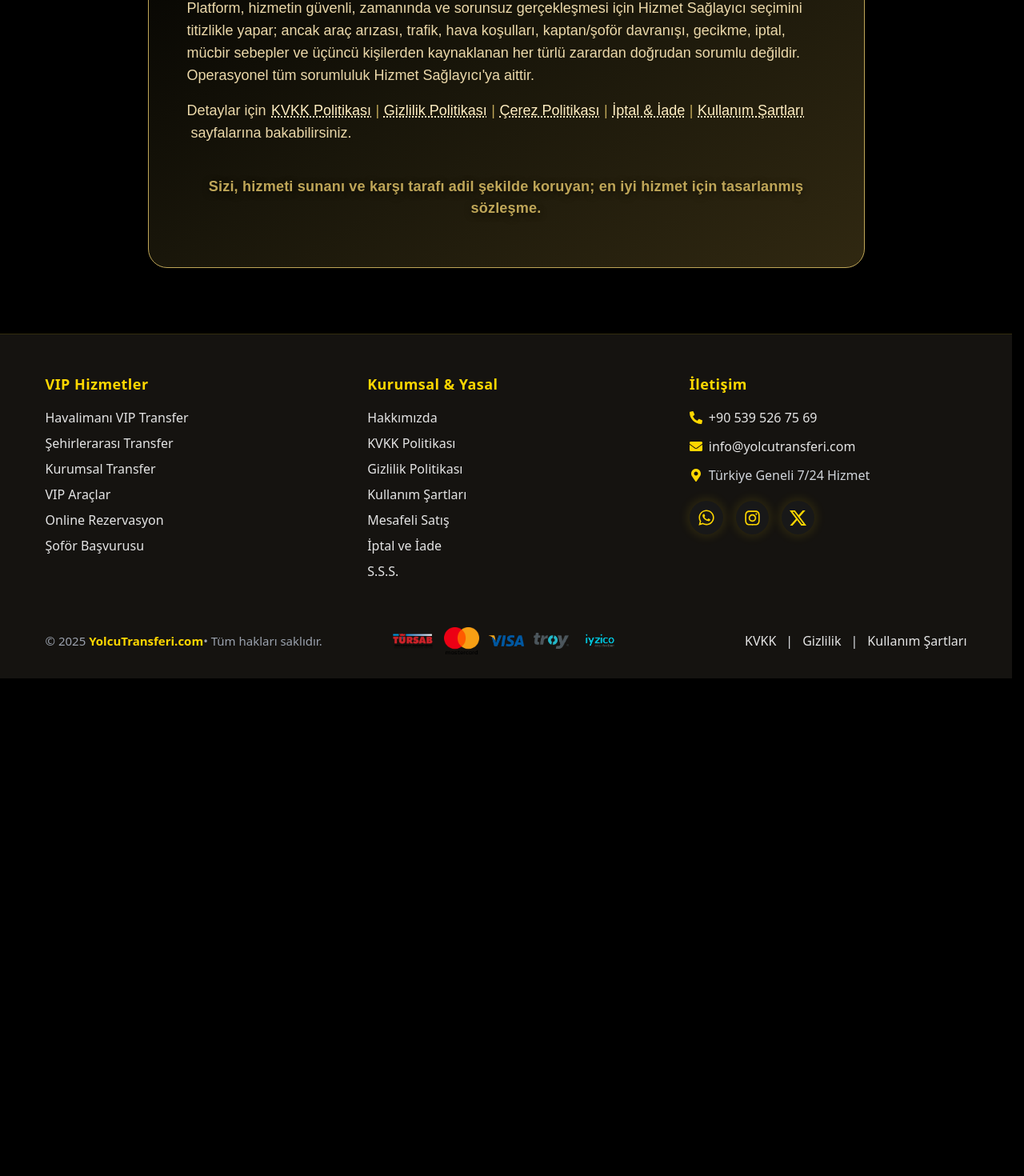
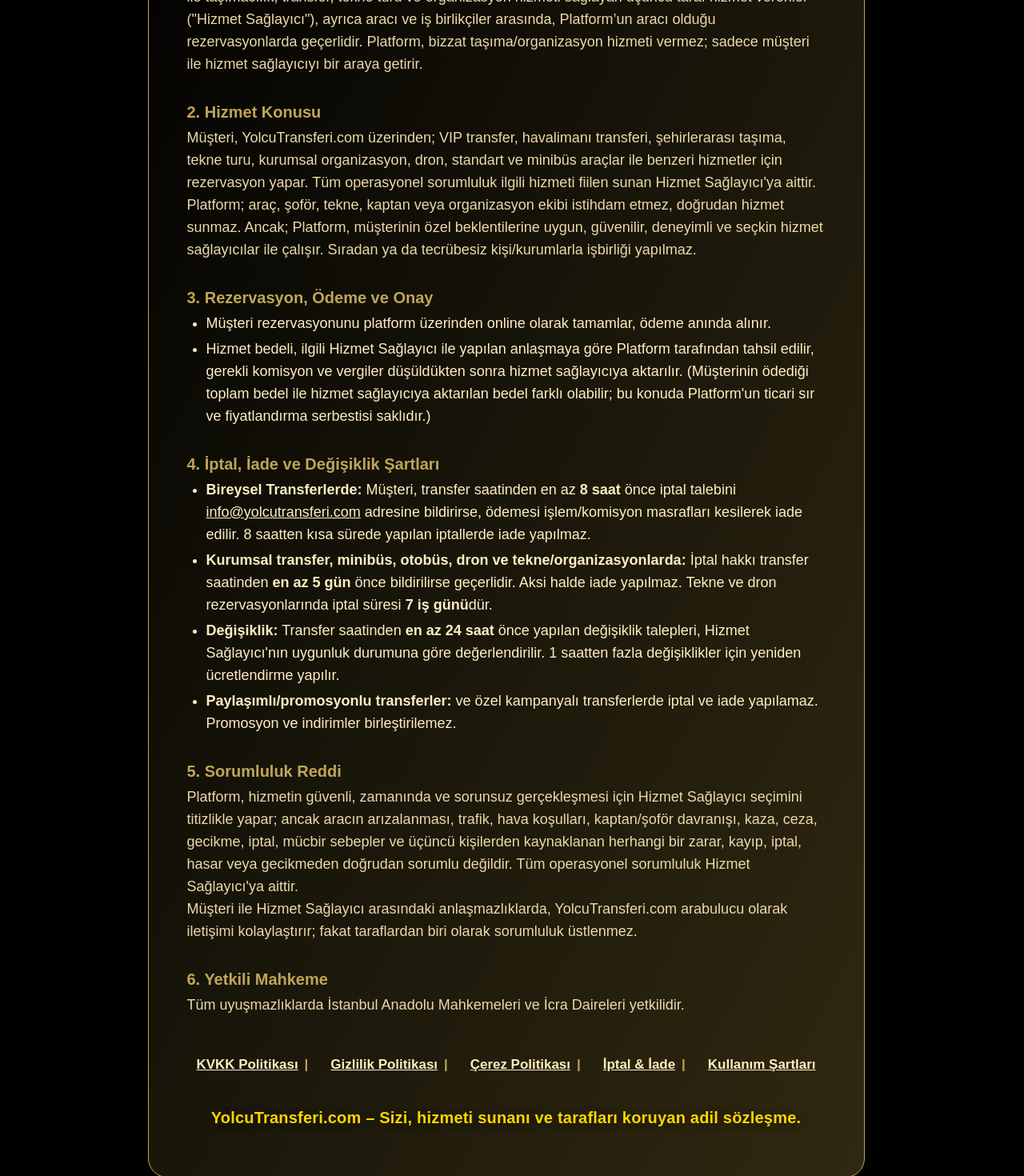
Before and after one commit to haliltayfur/yolcutransferi, a Next.js app: page /mesafeli-satis in a window 1280 px wide. Shown: the part 400-1870 px from the top of the page at 80% size. Before the commit the page ends 1248 px from the top, so only its background shows below. Built offline with nearby package versions, Linux system fonts and the light colour scheme.

Commit message:
Update page.js

```diff
--- a/app/mesafeli-satis/page.js
+++ b/app/mesafeli-satis/page.js
@@ -2,31 +2,11 @@
 import { useState } from "react";
 
 const POLICY_LINKS = [
-  {
-    id: "kvkk",
-    label: "KVKK Politikası",
-    url: "/kvkk",
-  },
-  {
-    id: "gizlilik",
-    label: "Gizlilik Politikası",
-    url: "/gizlilik-politikasi",
-  },
-  {
-    id: "cerez",
-    label: "Çerez Politikası",
-    url: "/cerez",
-  },
-  {
-    id: "iade",
-    label: "İptal & İade",
-    url: "/iade",
-  },
-  {
-    id: "kullanim",
-    label: "Kullanım Şartları",
-    url: "/kullanim-sartlari",
-  },
+  { id: "kvkk", label: "KVKK Politikası", url: "/kvkk" },
+  { id: "gizlilik", label: "Gizlilik Politikası", url: "/gizlilik-politikasi" },
+  { id: "cerez", label: "Çerez Politikası", url: "/cerez" },
+  { id: "iade", label: "İptal & İade", url: "/iade" },
+  { id: "kullanim", label: "Kullanım Şartları", url: "/kullanim-sartlari" },
 ];
 
 export default function MesafeliSatisSozlesmesi() {
@@ -59,37 +39,6 @@ export default function MesafeliSatisSozlesmesi() {
     }
   }
 
-  // Link satırı (anlamlı cümleye gömülü şekilde)
-  const linkBar = (
-    <span>
-      Detaylar için&nbsp;
-      {POLICY_LINKS.map((link, idx) => (
-        <span key={link.id}>
-          <button
-            type="button"
-            className="policy-link underline decoration-dotted decoration-2 underline-offset-2"
-            onClick={() => handlePopup(link)}
-            style={{
-              color: "#ffeec2",
-              cursor: "pointer",
-              padding: "0 1.5px",
-              background: "none",
-              border: "none",
-              fontWeight: 500,
-              fontSize: "1em"
-            }}
-          >
-            {link.label}
-          </button>
-          {idx < POLICY_LINKS.length - 1 && (
-            <span className="mx-1 text-[#bfa658]">|</span>
-          )}
-        </span>
-      ))}
-      &nbsp;sayfalarına bakabilirsiniz.
-    </span>
-  );
-
   return (
     <main className="flex justify-center items-center min-h-[90vh] bg-black">
       <section className="w-full max-w-4xl mx-auto border border-[#bfa658] rounded-3xl shadow-2xl px-6 md:px-12 py-14 bg-gradient-to-br from-black via-[#19160a] to-[#302811] mt-16 mb-10">
@@ -101,33 +50,103 @@ export default function MesafeliSatisSozlesmesi() {
           YolcuTransferi.com'dan yapılan her rezervasyon aşağıdaki sözleşme koşullarına tabidir.
         </div>
 
-        {/* Sözleşme örnek */}
-        <div className="text-base md:text-lg text-[#ecd9aa] leading-relaxed font-normal space-y-7">
+        {/* Sözleşme İçeriği */}
+        <div className="text-base md:text-lg text-[#ecd9aa] leading-relaxed font-normal space-y-8">
+          {/* Taraflar */}
           <section>
-            <h2 className="text-[#bfa658] font-bold text-xl mb-1">Sorumluluk Reddi</h2>
+            <h2 className="text-[#bfa658] font-bold text-xl mb-1">1. Taraflar ve Tanımlar</h2>
             <p>
-              Platform, hizmetin güvenli, zamanında ve sorunsuz gerçekleşmesi için Hizmet Sağlayıcı seçimini titizlikle yapar; ancak araç arızası, trafik, hava koşulları, kaptan/şoför davranışı, gecikme, iptal, mücbir sebepler ve üçüncü kişilerden kaynaklanan her türlü zarardan doğrudan sorumlu değildir. Operasyonel tüm sorumluluk Hizmet Sağlayıcı'ya aittir.
+              Bu sözleşme, <span className="font-bold">YolcuTransferi.com</span> ("Platform") üzerinden hizmet alan gerçek/tüzel kişi ("Müşteri") ile taşımacılık, transfer, tekne turu ve organizasyon hizmeti sağlayan üçüncü taraf hizmet verenler ("Hizmet Sağlayıcı"), ayrıca aracı ve iş birlikçiler arasında, Platform’un aracı olduğu rezervasyonlarda geçerlidir. Platform, bizzat taşıma/organizasyon hizmeti vermez; sadece müşteri ile hizmet sağlayıcıyı bir araya getirir.
             </p>
-            <p className="mt-4">
-              {linkBar}
+          </section>
+
+          {/* Hizmet Konusu */}
+          <section>
+            <h2 className="text-[#bfa658] font-bold text-xl mb-1">2. Hizmet Konusu</h2>
+            <p>
+              Müşteri, YolcuTransferi.com üzerinden; VIP transfer, havalimanı transferi, şehirlerarası taşıma, tekne turu, kurumsal organizasyon, dron, standart ve minibüs araçlar ile benzeri hizmetler için rezervasyon yapar. Tüm operasyonel sorumluluk ilgili hizmeti fiilen sunan Hizmet Sağlayıcı'ya aittir. Platform; araç, şoför, tekne, kaptan veya organizasyon ekibi istihdam etmez, doğrudan hizmet sunmaz. Ancak; Platform, müşterinin özel beklentilerine uygun, güvenilir, deneyimli ve seçkin hizmet sağlayıcılar ile çalışır. Sıradan ya da tecrübesiz kişi/kurumlarla işbirliği yapılmaz.
+            </p>
+          </section>
+
+          {/* Rezervasyon & Ödeme */}
+          <section>
+            <h2 className="text-[#bfa658] font-bold text-xl mb-1">3. Rezervasyon, Ödeme ve Onay</h2>
+            <ul className="list-disc pl-6 space-y-1 text-[#ffeec2]">
+              <li>Müşteri rezervasyonunu platform üzerinden online olarak tamamlar, ödeme anında alınır.</li>
+              <li>Hizmet bedeli, ilgili Hizmet Sağlayıcı ile yapılan anlaşmaya göre Platform tarafından tahsil edilir, gerekli komisyon ve vergiler düşüldükten sonra hizmet sağlayıcıya aktarılır. (Müşterinin ödediği toplam bedel ile hizmet sağlayıcıya aktarılan bedel farklı olabilir; bu konuda Platform'un ticari sır ve fiyatlandırma serbestisi saklıdır.)</li>
+            </ul>
+          </section>
+
+          {/* İptal, İade ve Değişiklik */}
+          <section>
+            <h2 className="text-[#bfa658] font-bold text-xl mb-1">4. İptal, İade ve Değişiklik Şartları</h2>
+            <ul className="list-disc pl-6 space-y-1 text-[#ffeec2]">
+              <li><b>Bireysel Transferlerde:</b> Müşteri, transfer saatinden en az <b>8 saat</b> önce iptal talebini <a href="mailto:info@yolcutransferi.com" className="policy-link">info@yolcutransferi.com</a> adresine bildirirse, ödemesi işlem/komisyon masrafları kesilerek iade edilir. 8 saatten kısa sürede yapılan iptallerde iade yapılmaz.</li>
+              <li><b>Kurumsal transfer, minibüs, otobüs, dron ve tekne/organizasyonlarda:</b> İptal hakkı transfer saatinden <b>en az 5 gün</b> önce bildirilirse geçerlidir. Aksi halde iade yapılmaz. Tekne ve dron rezervasyonlarında iptal süresi <b>7 iş günü</b>dür.</li>
+              <li><b>Değişiklik:</b> Transfer saatinden <b>en az 24 saat</b> önce yapılan değişiklik talepleri, Hizmet Sağlayıcı'nın uygunluk durumuna göre değerlendirilir. 1 saatten fazla değişiklikler için yeniden ücretlendirme yapılır.</li>
+              <li><b>Paylaşımlı/promosyonlu transferler:</b> ve özel kampanyalı transferlerde iptal ve iade yapılamaz. Promosyon ve indirimler birleştirilemez.</li>
+            </ul>
+          </section>
+
+          {/* Sorumluluk Reddi */}
+          <section>
+            <h2 className="text-[#bfa658] font-bold text-xl mb-1">5. Sorumluluk Reddi</h2>
+            <p>
+              Platform, hizmetin güvenli, zamanında ve sorunsuz gerçekleşmesi için Hizmet Sağlayıcı seçimini titizlikle yapar; ancak aracın arızalanması, trafik, hava koşulları, kaptan/şoför davranışı, kaza, ceza, gecikme, iptal, mücbir sebepler ve üçüncü kişilerden kaynaklanan herhangi bir zarar, kayıp, iptal, hasar veya gecikmeden doğrudan sorumlu değildir. Tüm operasyonel sorumluluk Hizmet Sağlayıcı'ya aittir.
+            </p>
+            <p>
+              Müşteri ile Hizmet Sağlayıcı arasındaki anlaşmazlıklarda, YolcuTransferi.com arabulucu olarak iletişimi kolaylaştırır; fakat taraflardan biri olarak sorumluluk üstlenmez.
+            </p>
+          </section>
+
+          {/* Yetkili Mahkeme */}
+          <section>
+            <h2 className="text-[#bfa658] font-bold text-xl mb-1">6. Yetkili Mahkeme</h2>
+            <p>
+              Tüm uyuşmazlıklarda İstanbul Anadolu Mahkemeleri ve İcra Daireleri yetkilidir.
             </p>
           </section>
         </div>
 
+        {/* Politika linkleri - popup'lı */}
+        <div className="flex flex-wrap gap-x-5 gap-y-2 justify-center mt-12 text-[1.06rem] font-semibold">
+          {POLICY_LINKS.map((link, idx) => (
+            <span key={link.id} className="flex items-center">
+              <button
+                type="button"
+                className="policy-link"
+                onClick={() => handlePopup(link)}
+                style={{
+                  color: "#ffeec2",
+                  background: "none",
+                  border: "none",
+                  padding: 0,
+                  margin: 0,
+                  font: "inherit",
+                  cursor: "pointer"
+                }}
+              >
+                {link.label}
+              </button>
+              {idx < POLICY_LINKS.length - 1 && (
+                <span className="mx-2 text-[#bfa658]">|</span>
+              )}
+            </span>
+          ))}
+        </div>
+
         {/* Slogan */}
         <div
-          className="text-center font-bold mt-10 mb-1 tracking-tight"
+          className="text-center text-xl font-extrabold mt-10 mb-1 tracking-tight"
           style={{
-            color: "#bfa658",
-            textShadow: "0 2px 8px #0009",
-            fontSize: "1.13rem",
-            letterSpacing: ".01em"
-          }}
-        >
-          Sizi, hizmeti sunanı ve karşı tarafı adil şekilde koruyan; en iyi hizmet için tasarlanmış sözleşme.
+            color: "#ffd700",
+            letterSpacing: ".01em",
+            textShadow: "0 2px 12px #0007"
+          }}>
+          YolcuTransferi.com – Sizi, hizmeti sunanı ve tarafları koruyan adil sözleşme.
         </div>
 
-        {/* Dinamik Popup */}
+        {/* Popup */}
         {showPopup && (
           <div className="fixed inset-0 z-50 flex items-center justify-center bg-black/80">
             <div className="bg-[#181614] rounded-2xl max-w-2xl w-full p-7 overflow-y-auto max-h-[80vh] border-2 border-[#bfa658] shadow-2xl relative">
@@ -143,10 +162,15 @@ export default function MesafeliSatisSozlesmesi() {
           </div>
         )}
 
+        {/* Style */}
         <style jsx>{`
+          .policy-link {
+            color: #ffeec2;
+            text-decoration: underline;
+            transition: color .15s;
+          }
           .policy-link:hover {
-            color: #bfa658 !important;
-            text-decoration: underline;
+            color: #bfa658;
           }
           .policy-popup-body {
             color: #ecd9aa;
```
